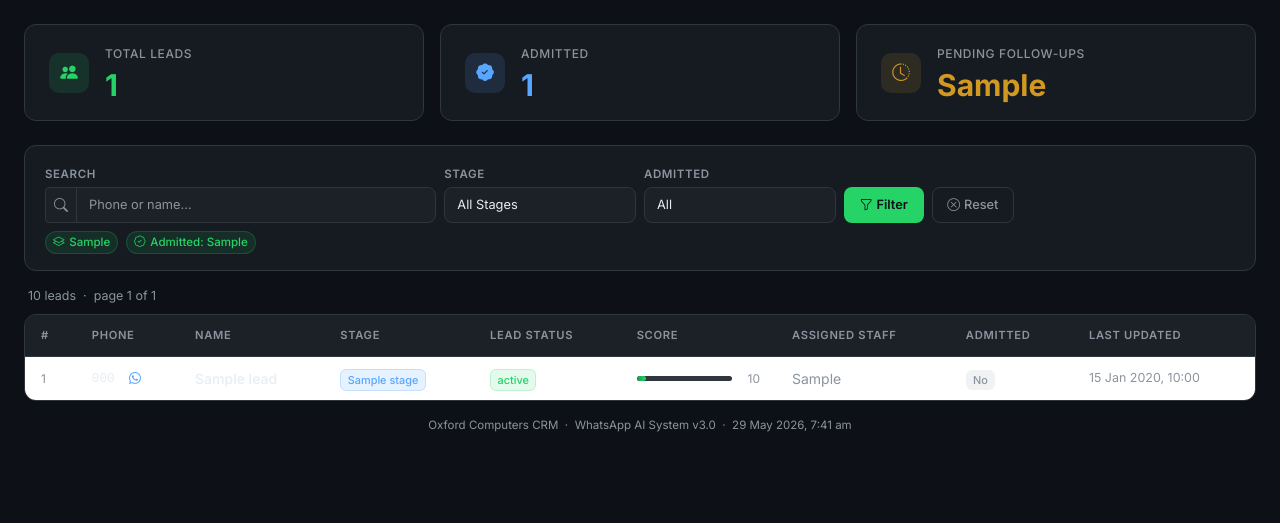
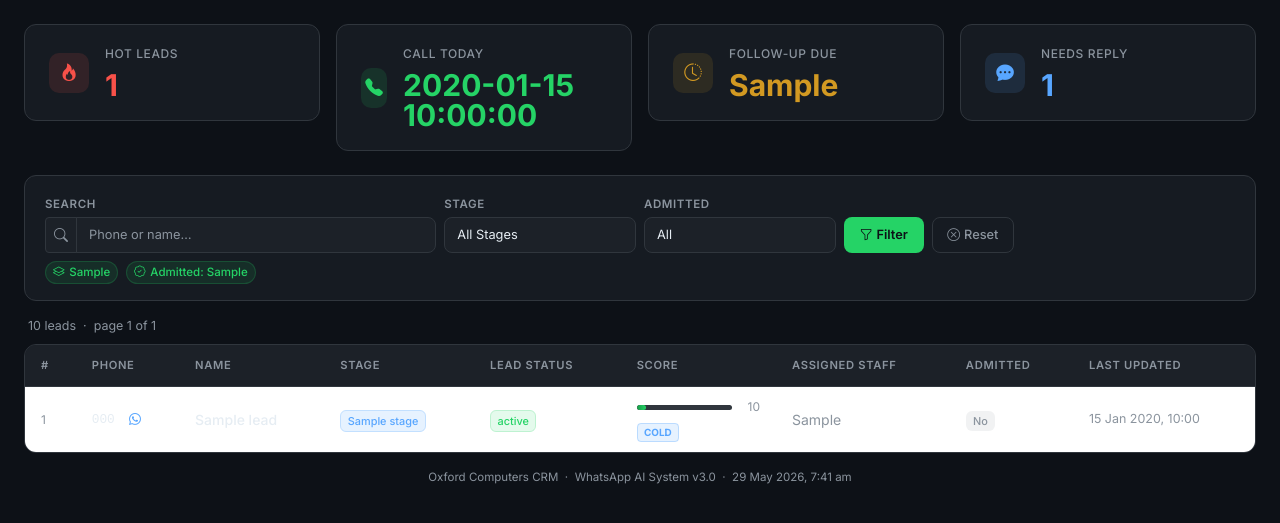
Before and after one commit to oxfordmkl/whatsapp, a Flask app: template templates/crm_leads.html in a window 1280 px wide. Shown: the part 57-580 px from the top of the page. Run offline with Flask 3, Linux system fonts and the light colour scheme; the template is opened without the code that fills it: most values are stand-ins (such as "Sample title", 1, 10 or a date in 2020); parts of the project's set-up code (start-up, migrations or seed data) failed here and were passed over.

Commit message:
Phase 6B & 6C: Lead Intelligence and Action Needed Queue

```diff
--- a/templates/crm_leads.html
+++ b/templates/crm_leads.html
@@ -82,6 +82,7 @@
     .icon-green  { background: rgba(37,211,102,0.12); color: var(--green); }
     .icon-blue   { background: rgba(88,166,255,0.12); color: var(--blue); }
     .icon-yellow { background: rgba(210,153,34,0.12); color: var(--yellow); }
+    .icon-red    { background: rgba(248,81,73,0.12); color: var(--red); }
 
     /* ── Filter Card ────────────────────────────────────────────── */
     .filter-card {
@@ -205,6 +206,21 @@
       color: var(--text-muted);
     }
 
+    /* ── Temperature Badges (Phase 6B) ── */
+    .temp-hot { background: rgba(248,81,73,0.15); color: var(--red); border: 1px solid rgba(248,81,73,0.3); font-size: 0.62rem; padding: 0.15rem 0.4rem; border-radius: 4px; font-weight: 700; }
+    .temp-warm { background: rgba(210,153,34,0.15); color: var(--yellow); border: 1px solid rgba(210,153,34,0.3); font-size: 0.62rem; padding: 0.15rem 0.4rem; border-radius: 4px; font-weight: 700; }
+    .temp-cold { background: rgba(88,166,255,0.15); color: var(--blue); border: 1px solid rgba(88,166,255,0.3); font-size: 0.62rem; padding: 0.15rem 0.4rem; border-radius: 4px; font-weight: 700; }
+
+    /* ── Action Badges (Phase 6C) ── */
+    .badge-action {
+      display: inline-flex; align-items: center; gap: 0.2rem;
+      font-size: 0.62rem; font-weight: 700; text-transform: uppercase;
+      padding: 0.15rem 0.4rem; border-radius: 4px; margin-top: 0.35rem; margin-right: 0.25rem;
+    }
+    .action-reply { background: rgba(88,166,255,0.15); color: var(--blue); border: 1px solid rgba(88,166,255,0.3); }
+    .action-call  { background: rgba(37,211,102,0.15); color: var(--green); border: 1px solid rgba(37,211,102,0.3); }
+    .action-fu    { background: rgba(210,153,34,0.15); color: var(--yellow); border: 1px solid rgba(210,153,34,0.3); }
+
     /* ── Score bar ──────────────────────────────────────────────── */
     .score-wrap { display: flex; align-items: center; gap: 0.4rem; min-width: 90px; }
     .score-bar {
@@ -294,32 +310,41 @@
 
   <div class="container-fluid px-3 px-md-4 py-4">
 
-    <!-- ── Metric Cards ────────────────────────────────────────── -->
+    <!-- ── Action Queue Metrics (Phase 6C) ─────────────────────── -->
     <div class="row g-3 mb-4">
-      <div class="col-6 col-md-4">
+      <div class="col-6 col-md-3">
         <div class="metric-card d-flex align-items-center gap-3">
-          <div class="metric-icon icon-green"><i class="bi bi-people-fill"></i></div>
+          <div class="metric-icon icon-red"><i class="bi bi-fire"></i></div>
           <div>
-            <div class="metric-label">Total Leads</div>
-            <div class="metric-value" style="color: var(--green);">{{ total_leads }}</div>
+            <div class="metric-label">HOT Leads</div>
+            <div class="metric-value" style="color: var(--red);">{{ hot_count }}</div>
           </div>
         </div>
       </div>
-      <div class="col-6 col-md-4">
+      <div class="col-6 col-md-3">
         <div class="metric-card d-flex align-items-center gap-3">
-          <div class="metric-icon icon-blue"><i class="bi bi-patch-check-fill"></i></div>
+          <div class="metric-icon icon-green"><i class="bi bi-telephone-fill"></i></div>
           <div>
-            <div class="metric-label">Admitted</div>
-            <div class="metric-value" style="color: var(--blue);">{{ admitted_count }}</div>
+            <div class="metric-label">Call Today</div>
+            <div class="metric-value" style="color: var(--green);">{{ call_today_count }}</div>
           </div>
         </div>
       </div>
-      <div class="col-12 col-md-4">
+      <div class="col-6 col-md-3">
         <div class="metric-card d-flex align-items-center gap-3">
           <div class="metric-icon icon-yellow"><i class="bi bi-clock-history"></i></div>
           <div>
-            <div class="metric-label">Pending Follow-ups</div>
+            <div class="metric-label">Follow-up Due</div>
             <div class="metric-value" style="color: var(--yellow);">{{ pending_fu }}</div>
+          </div>
+        </div>
+      </div>
+      <div class="col-6 col-md-3">
+        <div class="metric-card d-flex align-items-center gap-3">
+          <div class="metric-icon icon-blue"><i class="bi bi-chat-dots-fill"></i></div>
+          <div>
+            <div class="metric-label">Needs Reply</div>
+            <div class="metric-value" style="color: var(--blue);">{{ needs_reply_count }}</div>
           </div>
         </div>
       </div>
@@ -452,9 +477,21 @@
                 </a>
               </td>
 
-              <!-- Name -->
-              <td style="font-weight:500;max-width:130px;overflow:hidden;text-overflow:ellipsis;white-space:nowrap;">
-                {{ lead.name or '—' }}
+              <!-- Name and Badges -->
+              <td style="max-width:160px;">
+                <div style="font-weight:500;overflow:hidden;text-overflow:ellipsis;white-space:nowrap;">
+                  {{ lead.name or '—' }}
+                </div>
+                <!-- Priority Badges (Phase 6C) -->
+                <div>
+                  {% if lead.needs_reply %}
+                    <span class="badge-action action-reply"><i class="bi bi-chat-dots-fill"></i> Needs Reply</span>
+                  {% elif lead.intelligence and lead.intelligence.recommended_action == 'Call Today' %}
+                    <span class="badge-action action-call"><i class="bi bi-telephone-fill"></i> Call Today</span>
+                  {% elif lead.has_pending_fu %}
+                    <span class="badge-action action-fu"><i class="bi bi-clock-history"></i> Follow-up Due</span>
+                  {% endif %}
+                </div>
               </td>
 
               <!-- Stage -->
@@ -477,13 +514,24 @@
 
               <!-- Lead Score -->
               <td>
-                {% set score = lead.lead_score or 0 %}
+                {% set score = lead.intelligence.final_score if lead.intelligence else (lead.lead_score or 0) %}
                 <div class="score-wrap">
                   <div class="score-bar">
                     <div class="score-bar-fill" style="width: {{ [score, 100] | min }}%;"></div>
                   </div>
                   <span class="score-num">{{ score }}</span>
                 </div>
+                {% if lead.intelligence %}
+                  <div style="margin-top: 4px;">
+                  {% if lead.intelligence.temperature == 'HOT' %}
+                    <span class="temp-hot"><i class="bi bi-fire"></i> HOT</span>
+                  {% elif lead.intelligence.temperature == 'WARM' %}
+                    <span class="temp-warm">WARM</span>
+                  {% else %}
+                    <span class="temp-cold">COLD</span>
+                  {% endif %}
+                  </div>
+                {% endif %}
               </td>
 
               <!-- Assigned Staff -->
```
Also changed, not shown: app/routes/admin.py (+95 -6 lines), templates/crm_lead_detail.html (+25 -2 lines).
